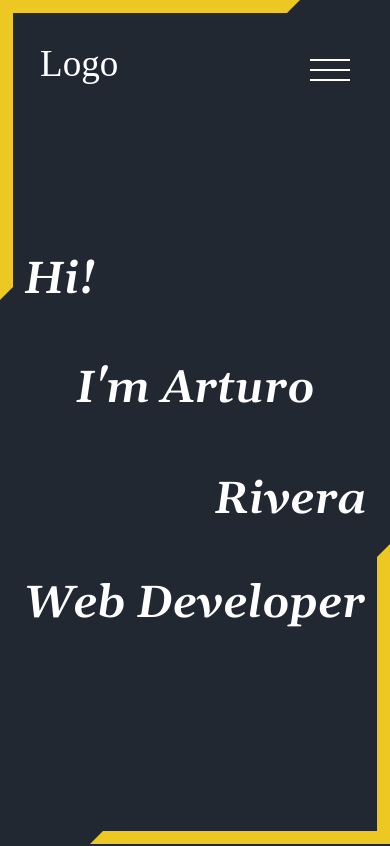
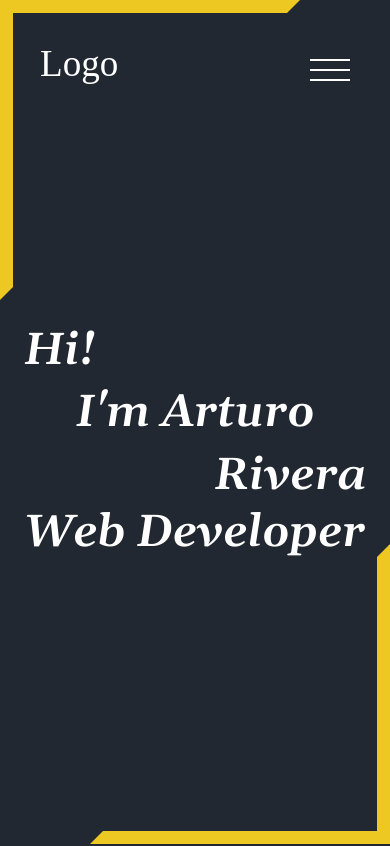
Before and after one commit to Houser97/Portfolio, a React (Create React App) app: page / in a window 390 px wide. Shown: the top 846 px of the page. Built offline with nearby package versions, Linux system fonts and the light colour scheme.

Commit message:
Remove hardcoded height in media query of 640px

```diff
--- a/src/styles/Presentation.css
+++ b/src/styles/Presentation.css
@@ -71,7 +71,6 @@
 
 @media (max-width: 640px) {
     .app_presentation{
-        height: 430px;
         justify-content: space-between;
         padding: 30px 30px;
     }
```
